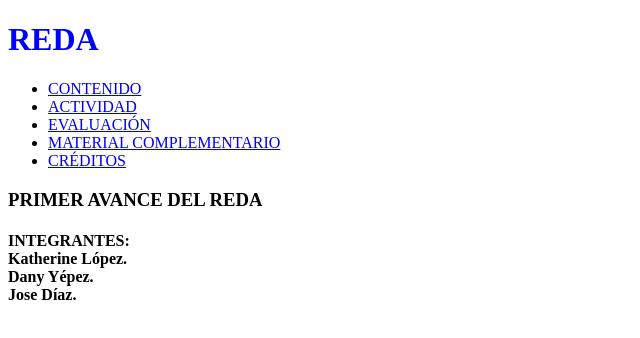
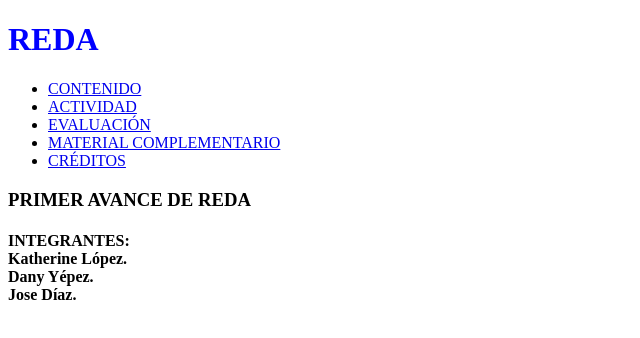
Before and after one commit to KatherineLopez20/REDA., a plain HTML site: page Index.html in a window 1280 px wide. Shown: the full height of the page, 0-640 px from the left. Drawn offline with Linux system fonts and the light colour scheme.

Commit message:
Update Index.html

```diff
--- a/Index.html
+++ b/Index.html
@@ -19,7 +19,7 @@
           <li><a href="MaterialComplementario.html" target="contenido">MATERIAL COMPLEMENTARIO</a></li>
           <li><a href="Créditos.html" target="contenido">CRÉDITOS</a></li>
         </ul>
-        <h1>PRIMER AVANCE DEL REDA</h1>
+        <h1>PRIMER AVANCE DE REDA</h1>
         <h4>
           INTEGRANTES:
           <br>Katherine López.
```
